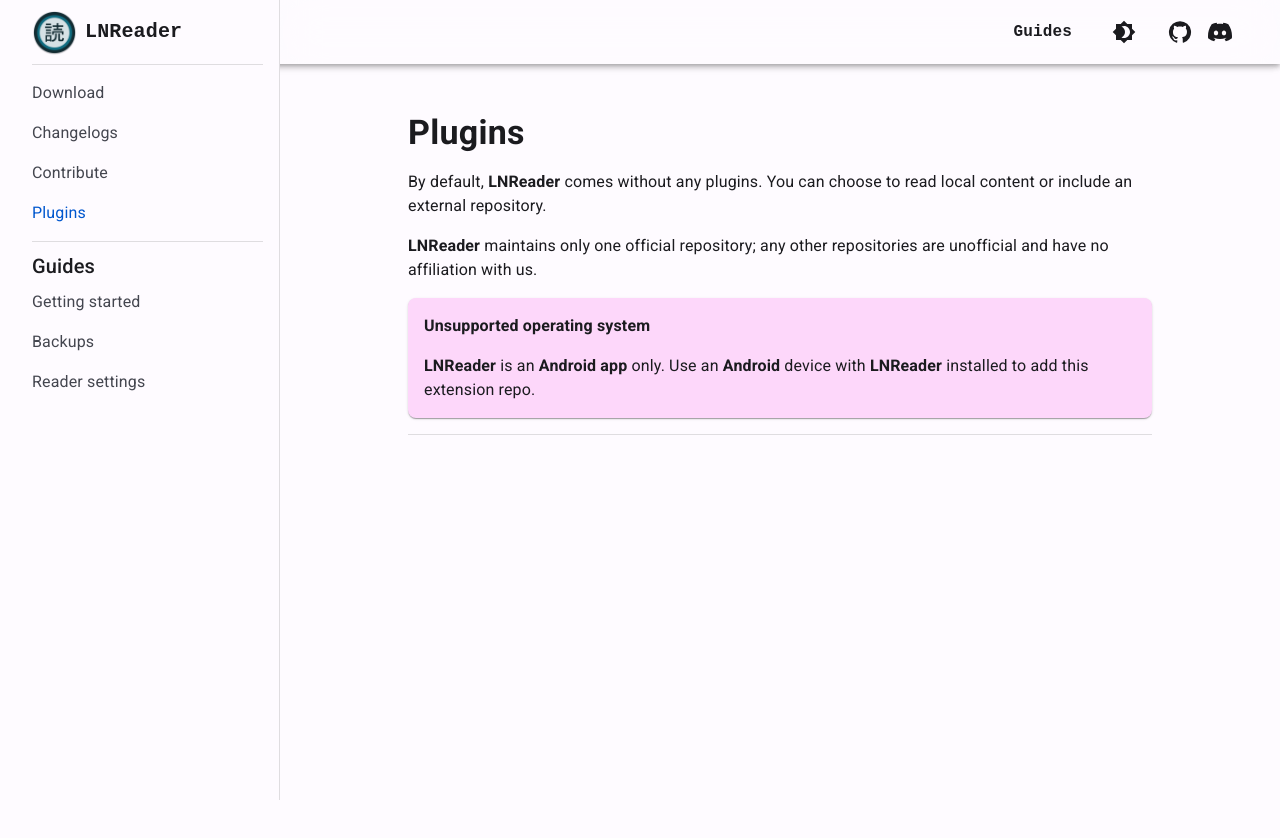
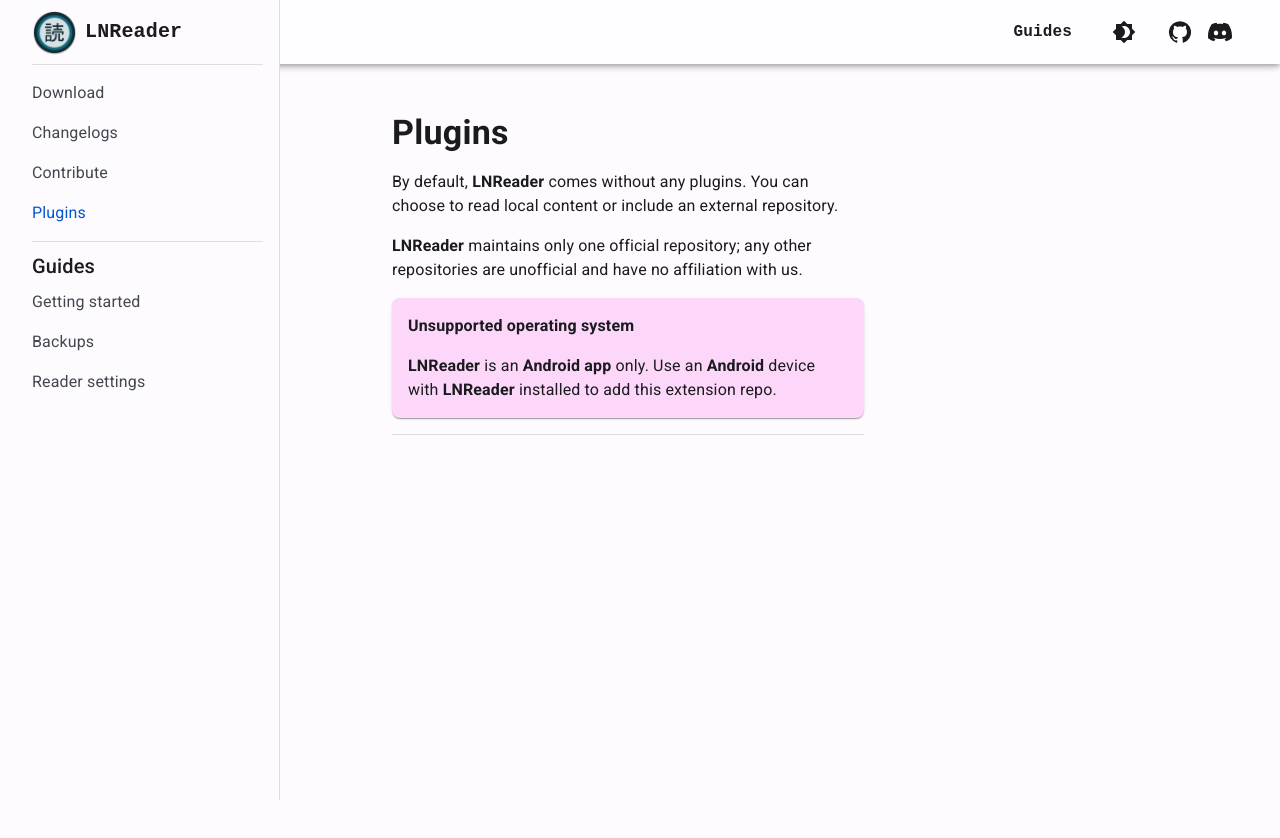
Before and after one commit to LNReader/LNReader.github.io, a React (Vite) app: page /plugins in a window 1280 px wide. Shown: the top 838 px of the page. Built offline with nearby package versions, Linux system fonts and the light colour scheme.

Commit message:
add Page component

```diff
--- a/src/components/AppBar/index.tsx
+++ b/src/components/AppBar/index.tsx
@@ -133,7 +133,7 @@ export default function AppBar() {
   );
 
   return (
-    <MUIAppBar sx={{ px: { sm: 2 } }}>
+    <MUIAppBar sx={{ px: { sm: 2 } }} position="sticky">
       <Toolbar>
         {location.pathname === "/" ? null : (
           <IconButton
--- a/src/components/Layout/index.tsx
+++ b/src/components/Layout/index.tsx
@@ -37,7 +37,6 @@ export default function Layout({
         sx={{
           bgcolor: theme.background,
           width: "100%",
-          pt: { xs: 12, sm: 14 },
           display: "flex",
           ...sx,
         }}
--- /dev/null
+++ b/src/components/Page/index.tsx
@@ -0,0 +1,98 @@
+import { useTheme } from "@hooks/useTheme";
+import { Box, Button, Container, Menu, Typography } from "@mui/material";
+import { ReactNode, useState } from "react";
+
+export default function Page({
+  title,
+  content,
+  tableOfContent,
+}: {
+  title: string;
+  content: ReactNode;
+  tableOfContent?: ReactNode;
+}) {
+  const [mobileMenuAnchor, setmobileMenuAnchor] = useState<null | HTMLElement>(
+    null
+  );
+  const mobileMenuOpen = Boolean(mobileMenuAnchor);
+  const openMobileMenu = (event: React.MouseEvent<HTMLButtonElement>) => {
+    setmobileMenuAnchor(event.currentTarget);
+  };
+  const closeMobileMenu = () => {
+    setmobileMenuAnchor(null);
+  };
+  const theme = useTheme();
+  return (
+    <Container
+      sx={{
+        display: { xs: "block", lg: "flex" },
+        flexDirection: "row-reverse",
+        textAlign: "left",
+        px: { xs: 0, lg: 4 },
+        pt: { lg: 6 },
+        width: "100%",
+        minHeight: "100vh",
+      }}
+    >
+      <Box
+        sx={{
+          width: { lg: 240 },
+          position: { xs: "sticky", lg: "relative" },
+          left: 0,
+          top: { xs: 64, lg: 0 },
+          bgcolor: theme.background,
+          py: tableOfContent ? { xs: 1, lg: 0 } : 0,
+          px: 4,
+          mb: 4,
+          borderBottomColor: theme.shadow,
+          borderBottomWidth: 1,
+          borderBottomStyle: tableOfContent ? "solid" : "none",
+        }}
+      >
+        {tableOfContent ? (
+          <>
+            <Box sx={{ display: { xs: "none", lg: "block" } }}>
+              <Typography variant="subtitle1" sx={{ fontSize: "bold" }}>
+                Table of content
+              </Typography>
+              <Box>{tableOfContent}</Box>
+            </Box>
+            <Box sx={{ display: { xs: "block", lg: "none" } }}>
+              <Button
+                aria-haspopup="true"
+                aria-expanded={mobileMenuOpen ? "true" : undefined}
+                onClick={openMobileMenu}
+              >
+                <Typography variant="subtitle1" sx={{ fontSize: "bold" }}>
+                  Table of content
+                </Typography>
+              </Button>
+              <Menu
+                id="basic-menu"
+                anchorEl={mobileMenuAnchor}
+                open={mobileMenuOpen}
+                onClose={closeMobileMenu}
+                MenuListProps={{
+                  "aria-labelledby": "basic-button",
+                }}
+              >
+                <Box>{tableOfContent}</Box>
+              </Menu>
+            </Box>
+          </>
+        ) : null}
+      </Box>
+      <Box
+        sx={{
+          flex: 1,
+          px: { xs: 4, md: 8, lg: 10 },
+        }}
+      >
+        <Typography variant="h4" sx={{ fontWeight: "600" }}>
+          {title}
+        </Typography>
+        {content}
+      </Box>
+    </Container>
+  );
+}
--- a/src/routes/home/index.tsx
+++ b/src/routes/home/index.tsx
@@ -37,7 +37,7 @@ const articles: ArticleProps[] = [
 export default function HomePage() {
   return (
     <Layout showSideBar={false}>
-      <Box sx={{ pb: 16, px: { xs: 2, md: 4, lg: 16 } }}>
+      <Box sx={{ mt: 10, pb: 16, px: { xs: 2, md: 8, lg: 22 } }}>
         <Banner />
         <Stack direction={{ sx: "column", sm: "row" }} sx={{ gap: 2 }}>
           {articles.map((article, index) => (
--- a/src/routes/plugins/index.tsx
+++ b/src/routes/plugins/index.tsx
@@ -1,4 +1,5 @@
 import Layout from "@components/Layout";
+import Page from "@components/Page";
 import { useTheme } from "@hooks/useTheme";
 import { Box, Button, Card, Divider, Typography } from "@mui/material";
 
@@ -11,20 +12,13 @@ export default function Plugins() {
 
   return (
     <Layout>
-      <Box
-        sx={{
-          textAlign: "left",
-          px: { xs: 2, sm: 4, md: 16 },
-          maxWidth: 800,
-          height: "100vh",
-        }}
-      >
-        <Typography variant="h4" sx={{ fontWeight: "600" }}>
-          Plugins
-        </Typography>
+      <Page
+        title="Plugins"
+        content={
+          <Box>
             <Typography sx={{ mt: 2 }}>
-          By default, <b>LNReader</b> comes without any plugins. You can choose
-          to read local content or include an external repository.
+              By default, <b>LNReader</b> comes without any plugins. You can
+              choose to read local content or include an external repository.
             </Typography>
             <Typography sx={{ mt: 2 }}>
               <b>LNReader</b> maintains only one official repository; any other
@@ -65,13 +59,15 @@ export default function Plugins() {
                 </Typography>
                 <Typography sx={{ fontSize: 16 }}>
                   <b>LNReader</b> is an <b>Android app</b> only. Use an{" "}
-              <b>Android</b> device with <b>LNReader</b> installed to add this
-              extension repo.
+                  <b>Android</b> device with <b>LNReader</b> installed to add
+                  this extension repo.
                 </Typography>
               </Card>
             )}
             <Divider />
           </Box>
+        }
+      />
     </Layout>
   );
 }
```
Lines whose indentation alone changed are shown as unchanged.
